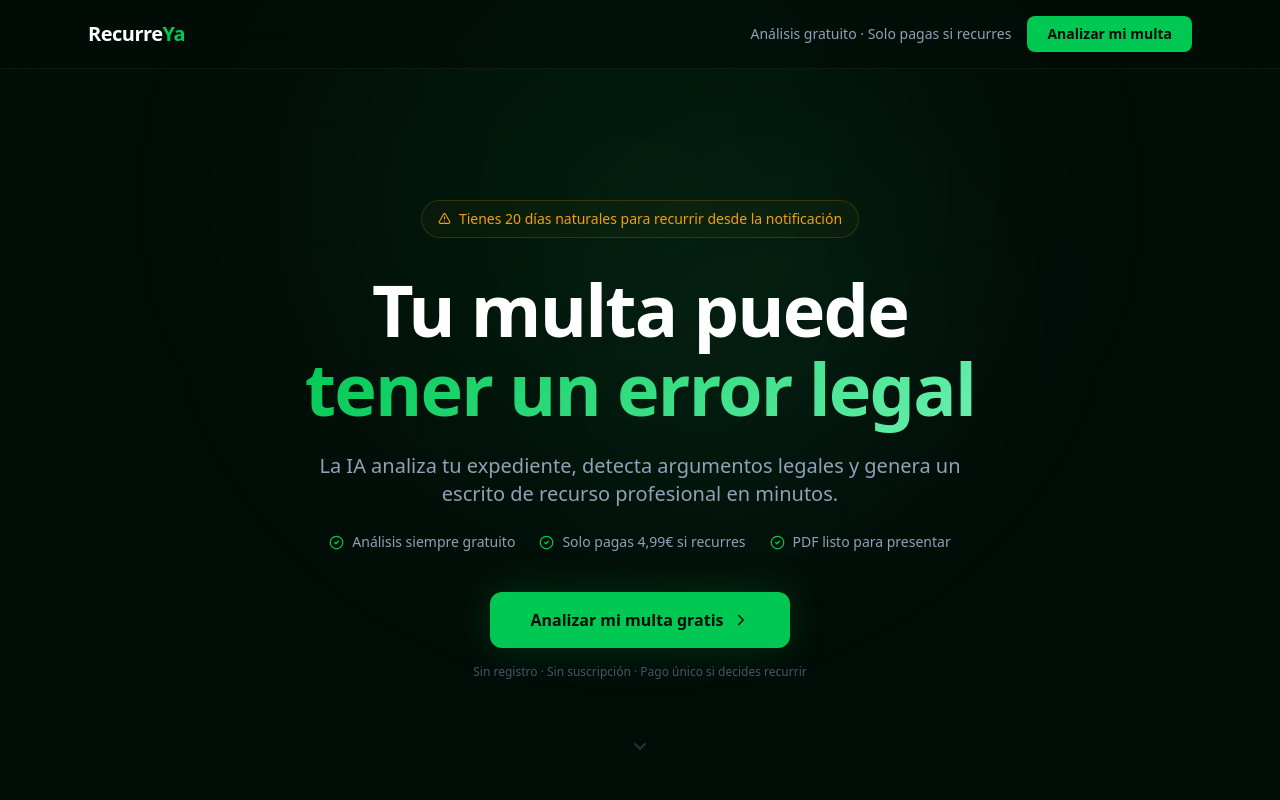
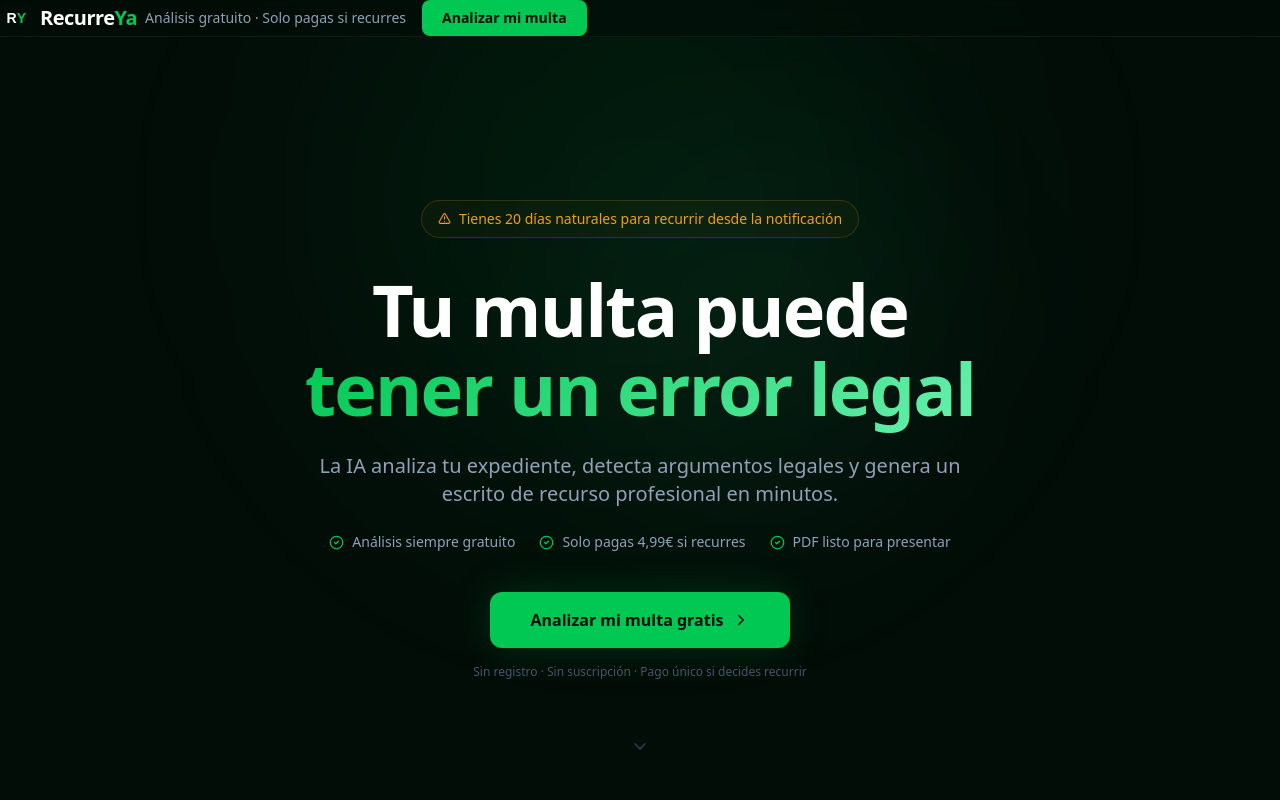
Before and after one commit to GiovannyPanesso/recurreya, a Next.js app: page / in a window 1280 px wide. Shown: the top 800 px of the page. Built offline with nearby package versions, Linux system fonts and the light colour scheme.

Commit message:
feat: logo RY añadido como favicon y en navegacion

```diff
--- a/src/app/layout.tsx
+++ b/src/app/layout.tsx
@@ -13,6 +13,9 @@
     "Analizamos tu multa de tráfico con IA y generamos un escrito de recurso profesional en minutos. Solo pagas si hay argumentos.",
   keywords:
     "recurrir multa tráfico, recurso multa, alegaciones multa, recurreya",
+  icons: {
+    icon: "/logo.svg",
+  },
 };
 
 export default function RootLayout({
--- a/src/app/page.tsx
+++ b/src/app/page.tsx
@@ -1,4 +1,5 @@
 import Link from "next/link";
+import Image from "next/image";
 import {
   ShieldCheck,
   Zap,
@@ -22,7 +23,14 @@
         className="fixed top-0 left-0 right-0 z-50 border-b border-white/5 backdrop-blur-xl"
         style={{ backgroundColor: "#030d0890" }}
       >
-        <div className="mx-auto flex max-w-6xl items-center justify-between px-6 py-4">
+        <div className="flex items-center gap-2">
+          <Image
+            src="/logo.svg"
+            alt="RecurreYa"
+            width={32}
+            height={32}
+            className="rounded-lg"
+          />
           <span className="text-xl font-bold tracking-tight">
             Recurre<span style={{ color: "#00c853" }}>Ya</span>
           </span>
```
Also changed, not shown: public/logo.svg (added).
